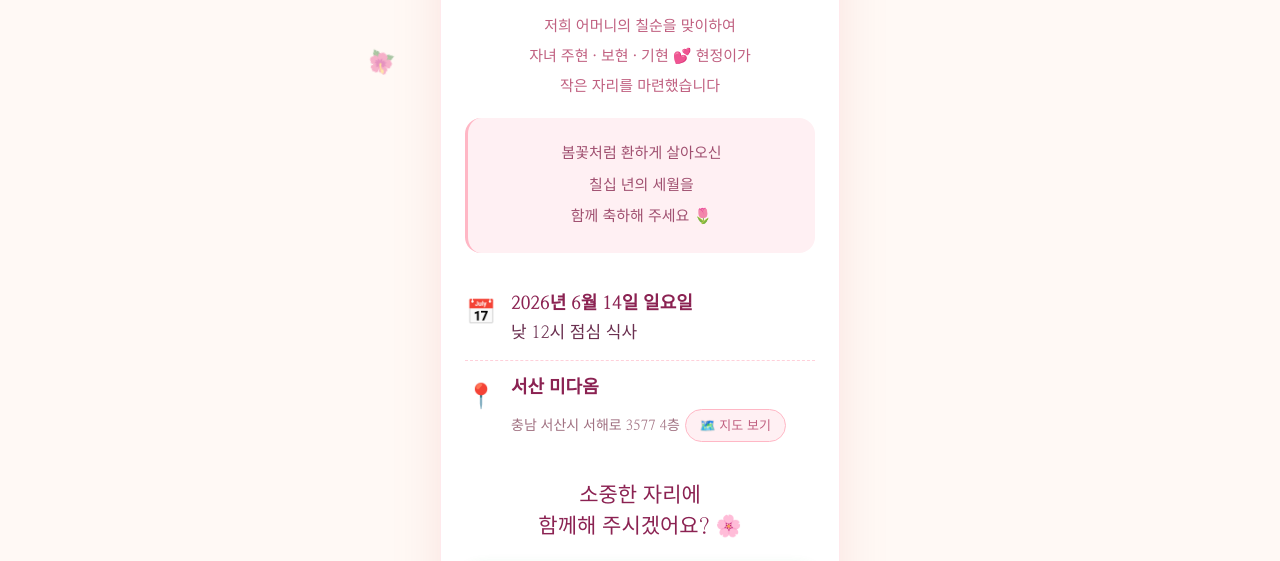
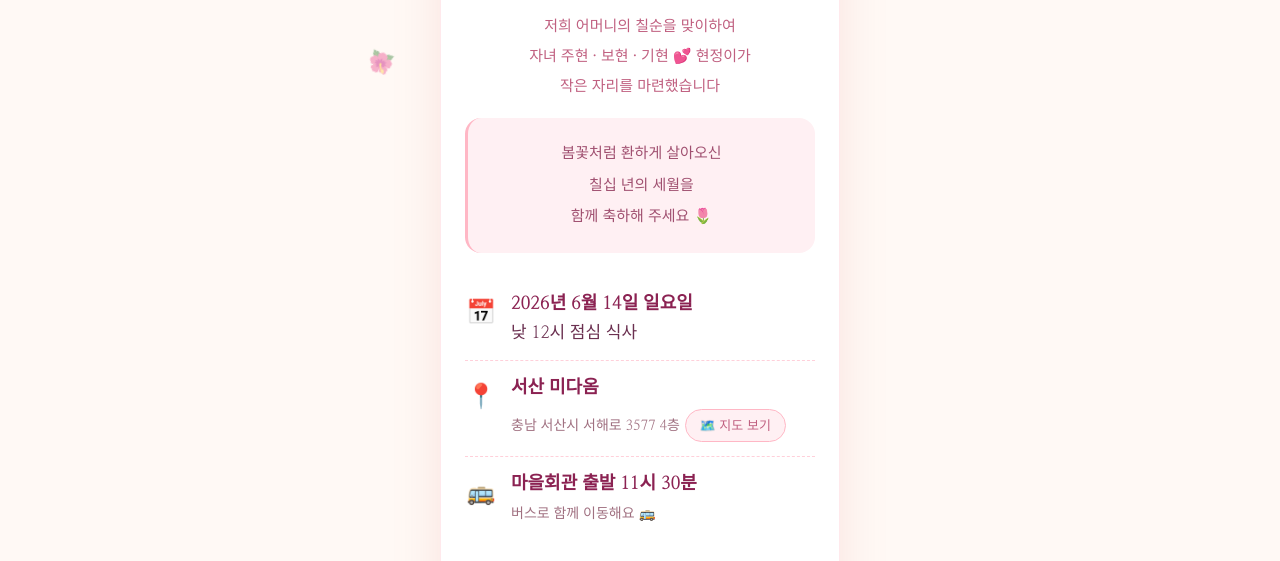
Before and after one commit to kimttory/mom-birthday, a plain HTML site: page index.html in a window 1280 px wide. Shown: the part 314-875 px from the top of the page. Drawn offline with Linux system fonts and the light colour scheme.

Commit message:
Update index.html

```diff
--- a/index.html
+++ b/index.html
@@ -8,7 +8,7 @@
 <!-- OG 태그 (카카오톡 미리보기) -->
 <meta property="og:title" content="🌸 박정자 여사님 칠순 잔치">
 <meta property="og:description" content="주현 · 보현 · 기현 · 현정 올림 💕">
-<meta property="og:image" content="https://kimttory.github.io/mom-birthday/thumb_sunday.png?v=1">
+<meta property="og:image" content="https://kimttory.github.io/mom-birthday/thumb_new.png">
 <meta property="og:image:width" content="600">
 <meta property="og:image:height" content="315">
 <meta property="og:url" content="https://kimttory.github.io/mom-birthday">
@@ -16,7 +16,7 @@
 <meta name="twitter:card" content="summary_large_image">
 <meta name="twitter:title" content="🌸 박정자 여사님 칠순 잔치">
 <meta name="twitter:description" content="주현 · 보현 · 기현 · 현정 올림 💕">
-<meta name="twitter:image" content="https://kimttory.github.io/mom-birthday/thumb_sunday.png?v=1">
+<meta name="twitter:image" content="https://kimttory.github.io/mom-birthday/thumb_new.png">
 
 <link href="https://fonts.googleapis.com/css2?family=Noto+Sans+KR:wght@300;400;500&display=swap" rel="stylesheet">
 <link href="https://fonts.googleapis.com/css2?family=Nanum+Myeongjo:wght@400;700;800&display=swap" rel="stylesheet">
@@ -132,6 +132,13 @@ body {
             <a class="map-btn" href="https://map.naver.com/p/entry/place/1852791497?lng=126.4701718&lat=36.7815772&placePath=/home?fromPanelNum=1&additionalHeight=76&timestamp=202605261324&locale=ko&svcName=map_pcv5&entry=plt&searchType=place&c=15.00,0,0,2,dh" target="_blank">🗺️ 지도 보기</a>
           </div>
         </div>
+        <div class="info-item">
+          <span class="info-emoji">🚌</span>
+          <div class="info-text">
+            <b>마을회관 출발 11시 30분</b>
+            <small>버스로 함께 이동해요 🚌</small>
+          </div>
+        </div>
       </div>
       <p class="q-text">소중한 자리에<br>함께해 주시겠어요? 🌸</p>
       <button class="btn-yes" onclick="rsvpYes()">
```
